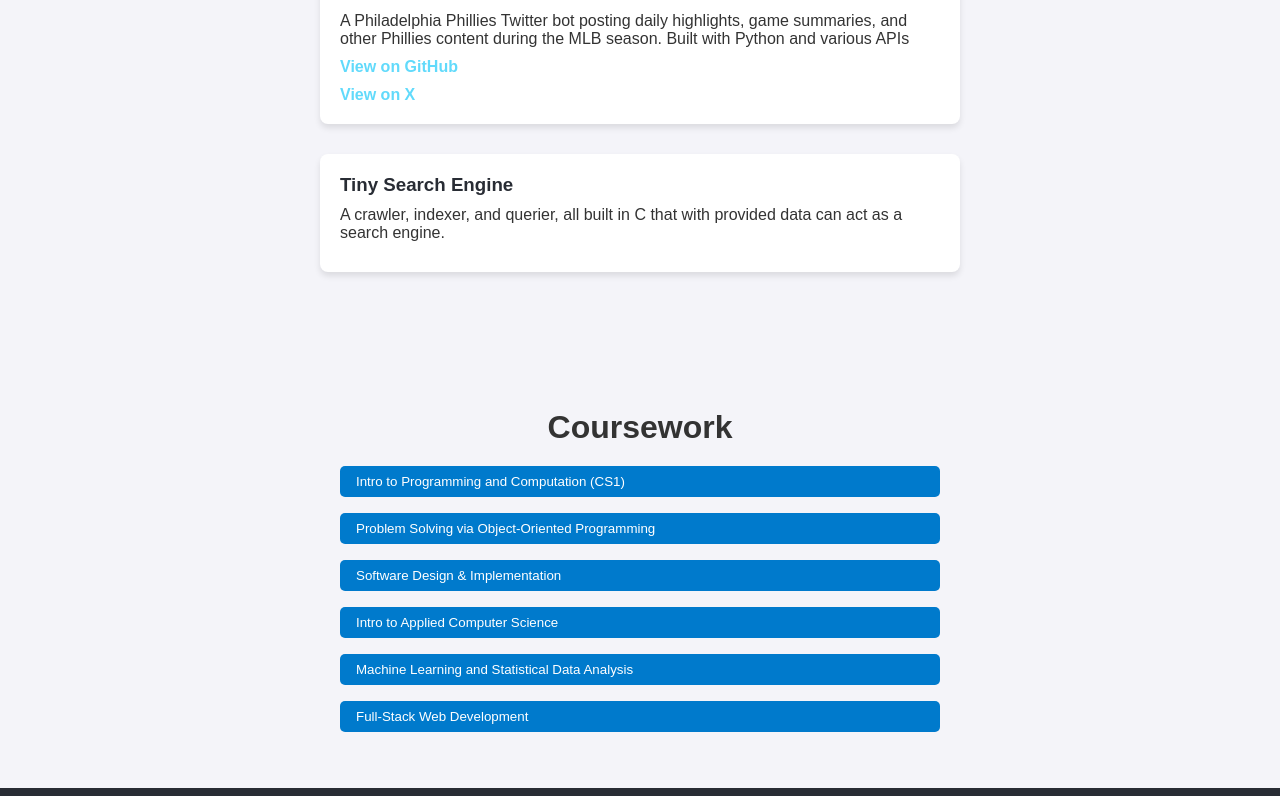
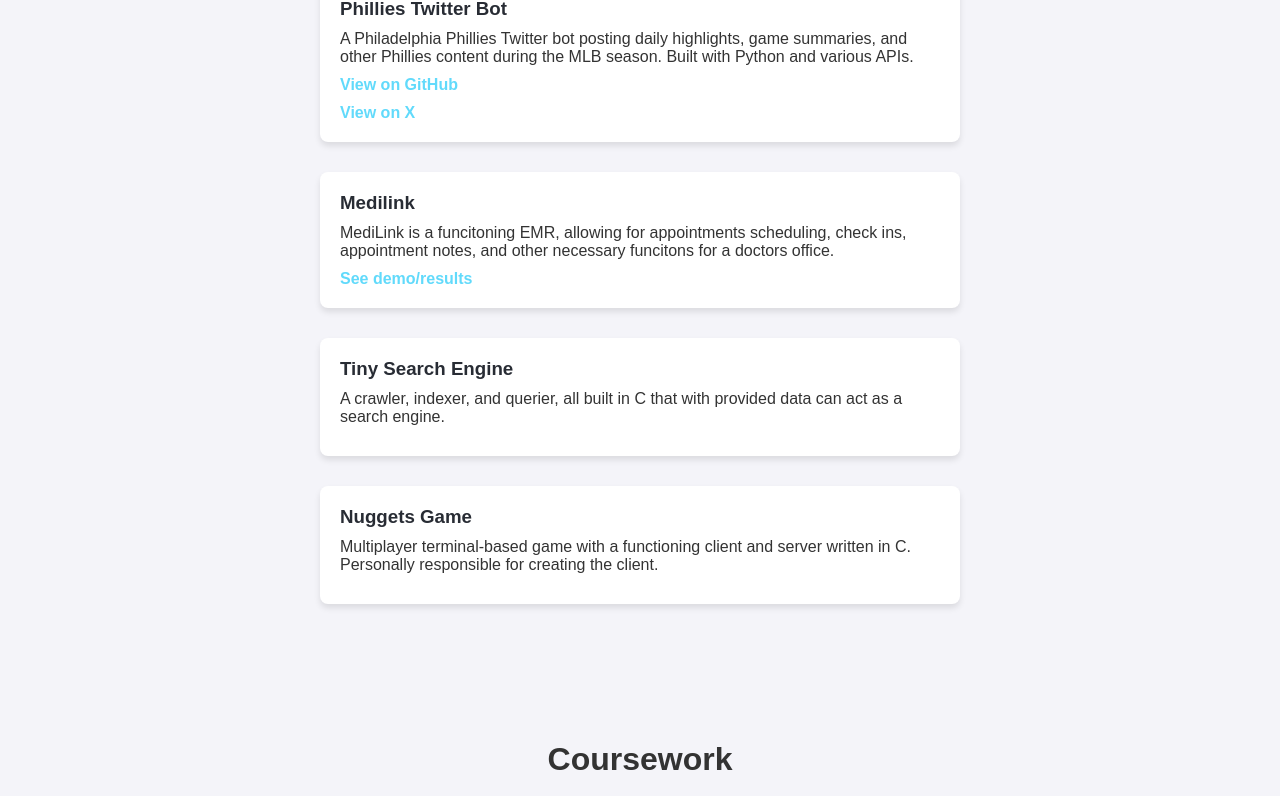
Before and after one commit to calebashw/calebashw, a React (Create React App) app: page / in a window 1280 px wide. Shown: the part 622-1418 px from the top of the page. Built offline with nearby package versions, Linux system fonts and the light colour scheme.

Commit message:
Adding another project

```diff
--- a/src/App.jsx
+++ b/src/App.jsx
@@ -34,7 +34,7 @@ function App() {
             <h2>About Me</h2>
             <p>
               I'm Caleb Ash, a student at Dartmouth College studying computer science and economics. I'm interested in
-              full-stack development, software engineering,
+              full-stack development, software engineering, and AI. Also love sports (go birds) and running. From Philadelphia and proud.
             </p>
           </section>
           <section id="projects" className="App-section">
@@ -43,7 +43,7 @@ function App() {
               <h3>Phillies Twitter Bot</h3>
               <p>
                 A Philadelphia Phillies Twitter bot posting daily highlights, game summaries, and other Phillies content during the MLB season.
-                Built with Python and various APIs
+                Built with Python and various APIs.
               </p>
               <a
                 className="App-link"
@@ -64,9 +64,37 @@ function App() {
               </a>
             </div>
             <div className="Project">
+              <h3>Medilink</h3>
+              <p>
+                MediLink is a funcitoning EMR, allowing for appointments scheduling, check ins, appointment notes, and other necessary funcitons for a doctors office.
+              </p>
+              <a
+                className="App-link"
+                href="https://brunchlabs.notion.site/Projects-82418b46babc4133bdee9f35f7d164be?p=c0234435571f4924b23366ffe9bd1b17&pm=c"
+                target="_blank"
+                rel="noopener noreferrer"
+              >
+                See demo/results
+              </a>
+            </div>
+            <div className="Project">
               <h3>Tiny Search Engine</h3>
               <p>
                 A crawler, indexer, and querier, all built in C that with provided data can act as a search engine.
+              </p>
+              {/* <a
+                className="App-link"
+                href="https://github.com/calebashw/music-mood-matcher"
+                target="_blank"
+                rel="noopener noreferrer"
+              >
+                View on GitHub
+              </a> */}
+            </div>
+            <div className="Project">
+              <h3>Nuggets Game</h3>
+              <p>
+                Multiplayer terminal-based game with a functioning client and server written in C. Personally responsible for creating the client.
               </p>
               {/* <a
                 className="App-link"
```
